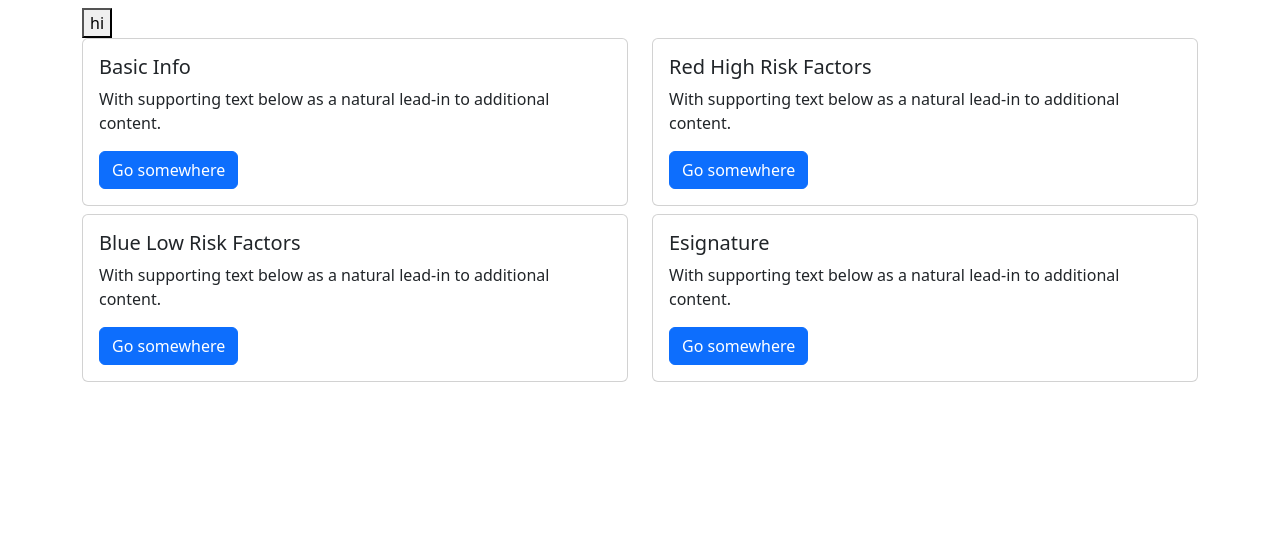
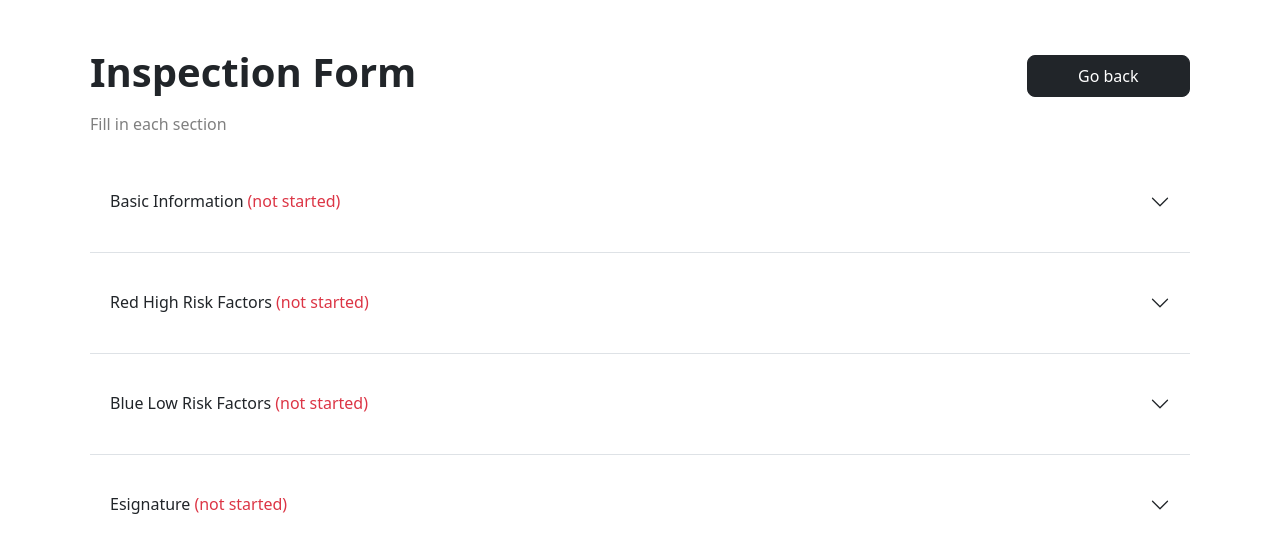
Before and after one commit to sabrinaspage/Inspectinator, a React (Create React App) app: page /sectionSelection in a window 1280 px wide. Shown: the top 552 px of the page. Built offline with nearby package versions, Linux system fonts and the light colour scheme.

Commit message:
add sections to the page

```diff
--- a/src/pages/InspectorFormFlow/SectionSelectionPage/SectionSelectionPage.tsx
+++ b/src/pages/InspectorFormFlow/SectionSelectionPage/SectionSelectionPage.tsx
@@ -1,28 +1,72 @@
 import { useContext, useEffect } from "react";
 import { useNavigate } from "react-router-dom";
-import { inspect } from "util";
+import {
+  InspectorFormSection,
+  inspectorFormSections,
+  SectionStatus,
+} from "./consts";
 import { InspectorFormContext } from "../../../contexts/InspectorFormContext";
+import "./SectionSelectionPage.css";
 
-interface SectionProps {
-  title: string;
-  handleClick?: () => void;
-}
+const Section = ({
+  collapseId,
+  headingId,
+  status,
+  title,
+  description,
+}: InspectorFormSection) => {
+  const sectionStatus =
+    status === SectionStatus.NOT_STARTED ? (
+      <span className="text-danger ps-1">(not started)</span>
+    ) : (
+      <span className="text-success">(saved)</span>
+    );
 
-const Section = ({ title, handleClick }: SectionProps) => (
-  <div className="col-sm-6 pb-2">
-    <div className="card">
-      <div className="card-body">
-        <h5 className="card-title">{title}</h5>
-        <p className="card-text">
-          With supporting text below as a natural lead-in to additional content.
-        </p>
-        <a onClick={handleClick} className="btn btn-primary">
-          Go somewhere
-        </a>
+  return (
+    <div className="accordion-item">
+      <h2 className="accordion-header" id={headingId}>
+        <button
+          className="accordion-button collapsed"
+          type="button"
+          data-bs-toggle="collapse"
+          data-bs-target={`#${collapseId}`}
+          aria-expanded="false"
+          aria-controls={collapseId}
+          style={{ height: "100px" }}
+        >
+          {title} {sectionStatus}
+        </button>
+      </h2>
+      <div
+        id={collapseId}
+        className="accordion-collapse collapse"
+        aria-labelledby={headingId}
+        data-bs-parent="#accordionFlushExample"
+        style={{ height: "100px" }}
+      >
+        <div className="accordion-body">
+          {description}
+          <p />
+          {status === SectionStatus.NOT_STARTED ? (
+            <button
+              style={{ borderRadius: "8px" }}
+              className="btn p-2 w-25 btn-dark bg-dark"
+            >
+              Start
+            </button>
+          ) : (
+            <button
+              style={{ borderRadius: "8px" }}
+              className="btn p-2 w-100 btn-dark bg-dark"
+            >
+              Update
+            </button>
+          )}
+        </div>
       </div>
     </div>
-  </div>
-);
+  );
+};
 
 export default function SectionSelectionPage() {
   const navigate = useNavigate();
@@ -33,27 +77,30 @@ export default function SectionSelectionPage() {
   }, [inspector]);
 
   return (
-    <div className="container pt-2">
-      <button
-        onClick={() =>
-          inspector.setForm({ ...inspector.initialForm, hi: "yo" })
-        }
-      >
-        hi
-      </button>
-      <div className="row">
-        <Section title="Basic Info" handleClick={() => navigate("/")} />
-        <Section
-          title="Red High Risk Factors"
-          handleClick={() => navigate("/")}
-        />
+    <div className="mt-5 container">
+      <div className="row px-2">
+        <div className="col-md-10">
+          <h1 className="fw-bold">Inspection Form</h1>
+          <p className="mt-3 fs-6 text-black-50">Fill in each section</p>
+        </div>
+        <div className="d-flex align-items-start col-md-2">
+          <h1 className="w-100">
+            <button
+              onClick={() => navigate("/dashboard")}
+              style={{ borderRadius: "8px" }}
+              className="btn p-2 w-100 btn-dark bg-dark"
+            >
+              Go back
+            </button>
+          </h1>
+        </div>
       </div>
-      <div className="row">
-        <Section
-          title="Blue Low Risk Factors"
-          handleClick={() => navigate("/")}
-        />
-        <Section title="Esignature" handleClick={() => navigate("/")} />
+      <div className="row px-2">
+        <div className="accordion accordion-flush" id="accordionFlushExample">
+          {inspectorFormSections.map((section, id) => (
+            <Section key={id} {...{ ...section }} />
+          ))}
+        </div>
       </div>
     </div>
   );
```
